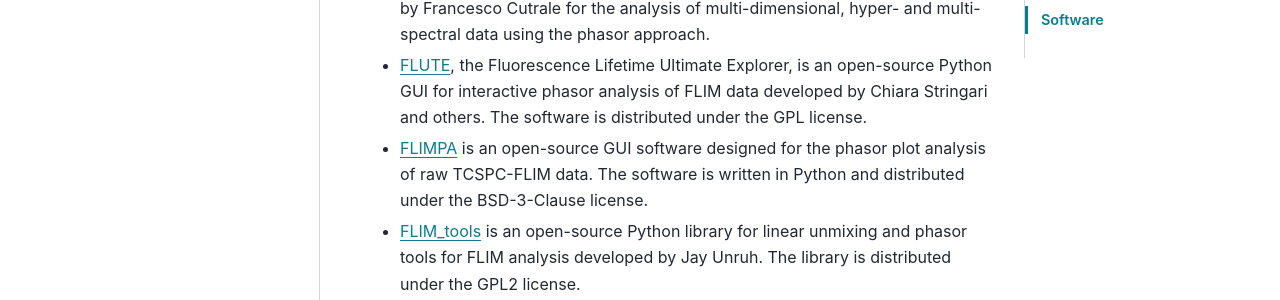
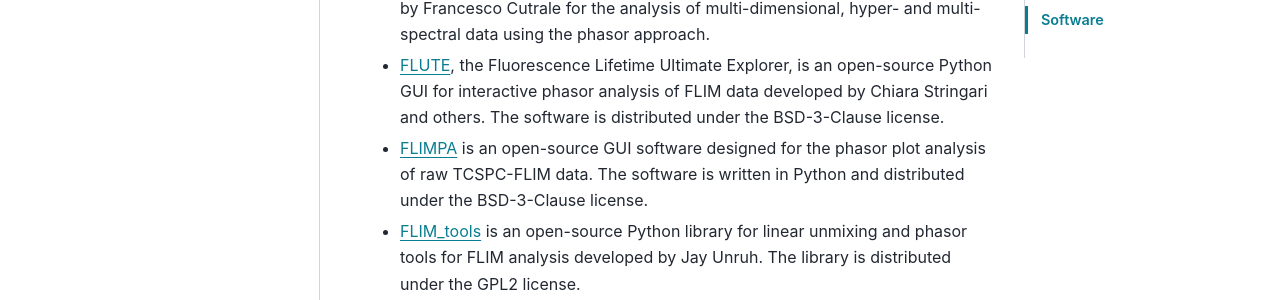
Before and after one commit to phasorpy/phasorpy, a Sphinx documentation site: the page built from docs/phasor_approach.rst, in a window 1280 px wide and 900 px high, scrolled down 2401 px. Shown: the part 205-505 px from the top of the window. Built offline with Sphinx 7.4.7 and the PyData theme 0.15.4, drawn with Linux system fonts in a browser that asks for light colours; pages that are not in the unit, such as notebooks, are missing from menus.

Commit message:
Update FLUTE license (#137)

```diff
--- a/docs/phasor_approach.rst
+++ b/docs/phasor_approach.rst
@@ -188,7 +188,7 @@
 - `FLUTE <https://github.com/LaboratoryOpticsBiosciences/FLUTE>`_,
   the Fluorescence Lifetime Ultimate Explorer, is an open-source Python GUI
   for interactive phasor analysis of FLIM data developed by Chiara Stringari
-  and others. The software is distributed under the GPL license.
+  and others. The software is distributed under the BSD-3-Clause license.
 
 - `FLIMPA <https://github.com/SofiaKapsiani/FLIMPA>`_
   is an open-source GUI software designed for the phasor plot analysis of
```
